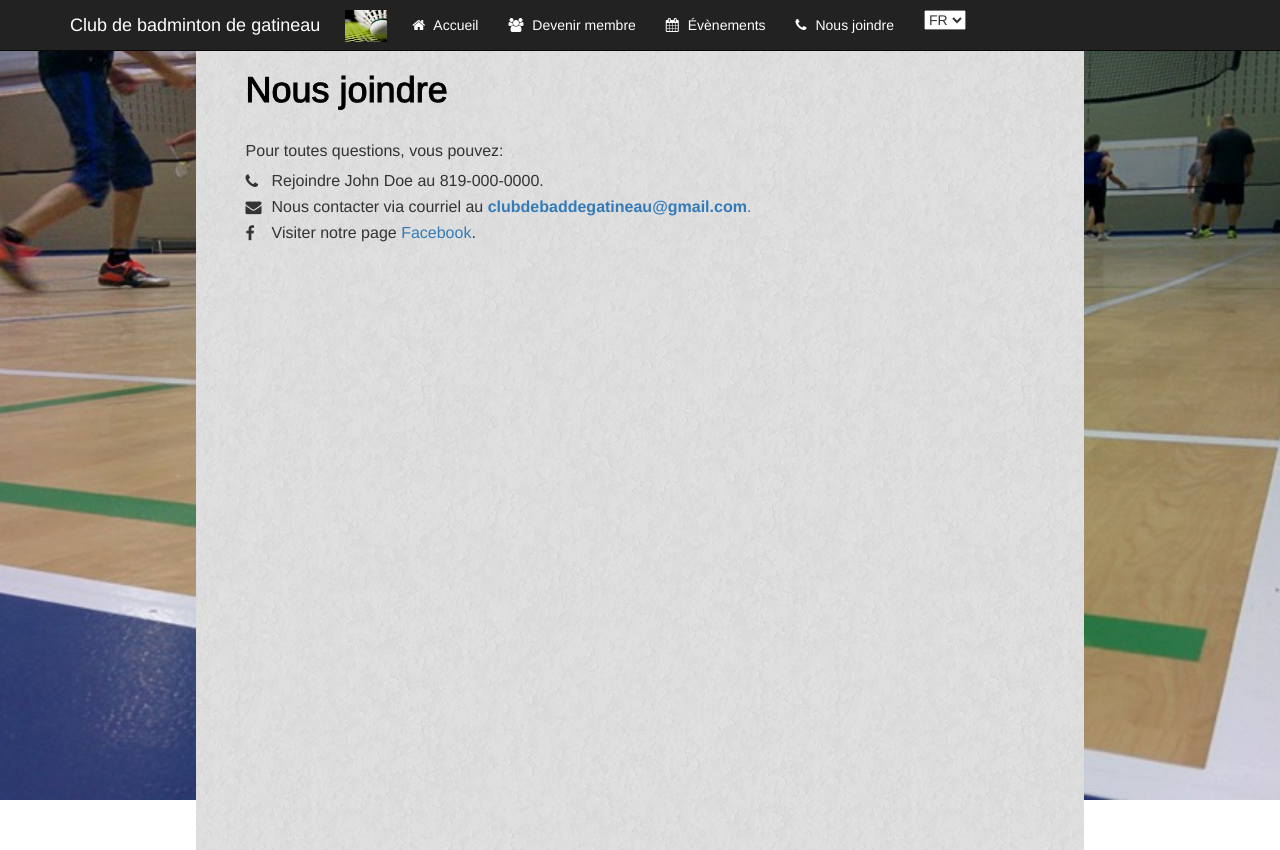
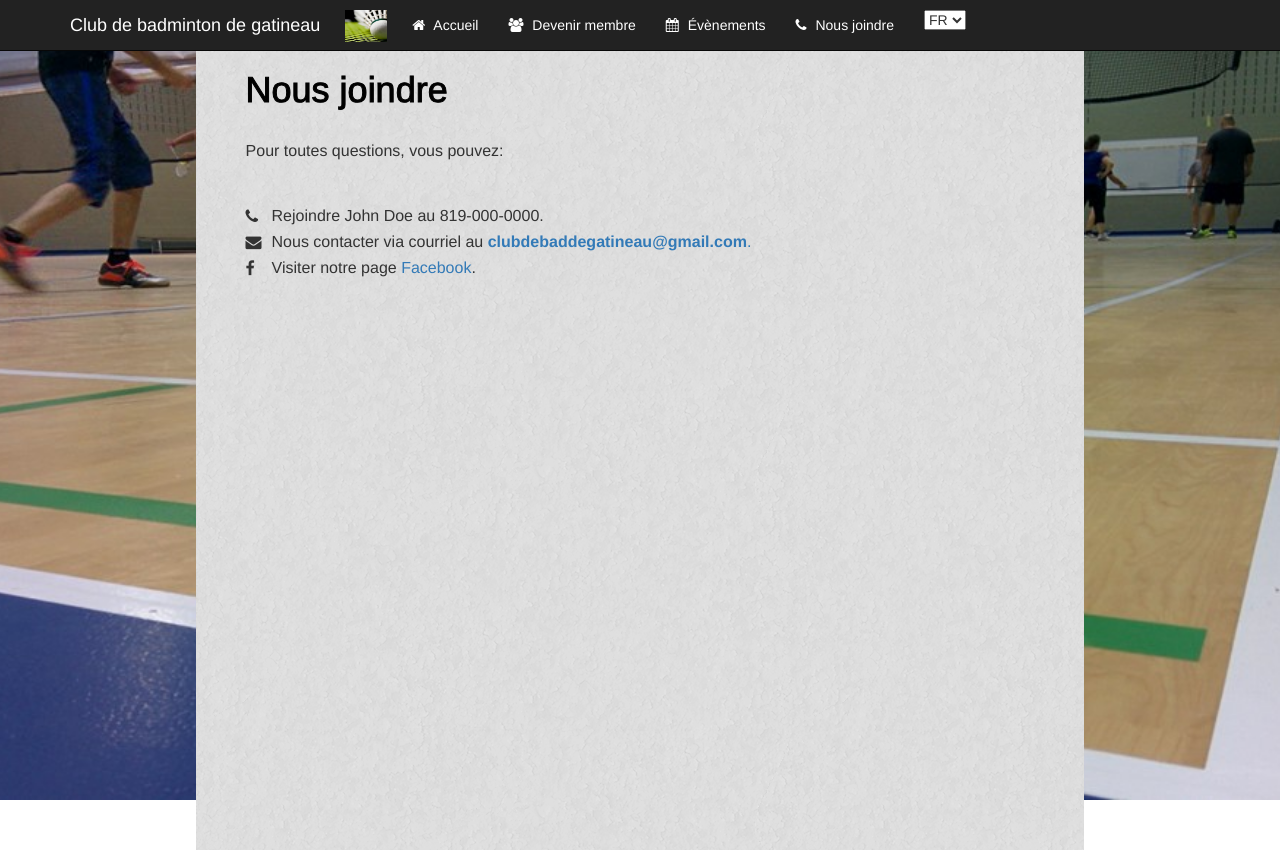
Before and after one commit to NBenitus/Club_Badminton_Gatineau, a plain HTML site: page nousjoindre.html in a window 1280 px wide. Drawn offline with nearby package versions, Linux system fonts and the light colour scheme; a web font is replaced by a local one.

Commit message:
Add margin before table

```diff
--- a/css/nousjoindre.css
+++ b/css/nousjoindre.css
@@ -18,6 +18,10 @@ td{
     padding-bottom: 8px;
 }
 
+table{
+    margin-top: 45px;
+}
+
 @media (max-width: 650px)
 {
     #text-content{
```
